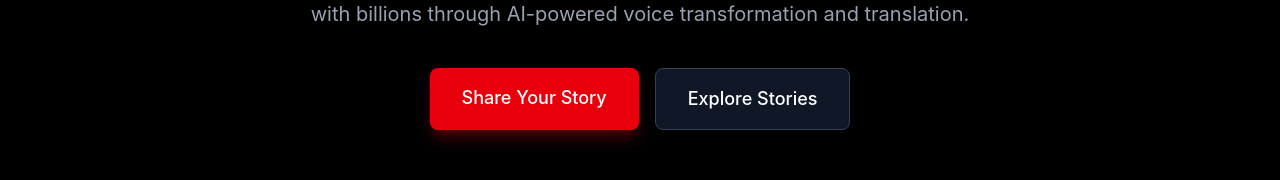
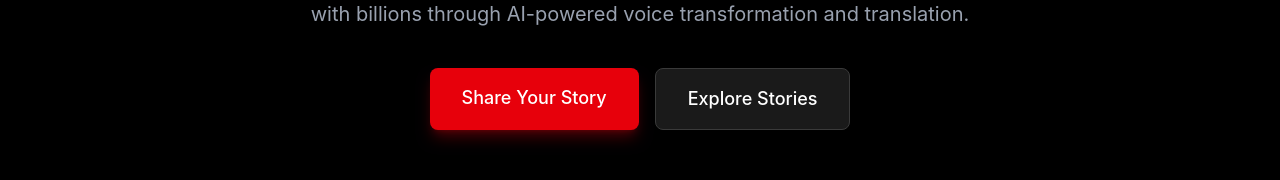
Before and after one commit to contact703/WowMeProject, a Next.js app: page / in a window 1280 px wide. Shown: the part 317-497 px from the top of the page. Built offline with nearby package versions, Linux system fonts and the light colour scheme; no server answers; the database is empty.

Commit message:
Fix Explore Stories button purple border
- Add inline styles to force correct colors
- Final fix for purple color removal

```diff
--- a/app/page.tsx
+++ b/app/page.tsx
@@ -182,6 +182,7 @@ export default function Home() {
           <Link
             href="#feed"
             className="bg-gray-900 border border-gray-700 px-8 py-4 rounded-lg font-medium text-lg hover:border-red-600 hover:text-red-600 transition"
+            style={{ backgroundColor: '#1a1a1a', borderColor: '#3a3a3a' }}
           >
             {getTranslation(language, 'hero.exploreButton')}
           </Link>
```
